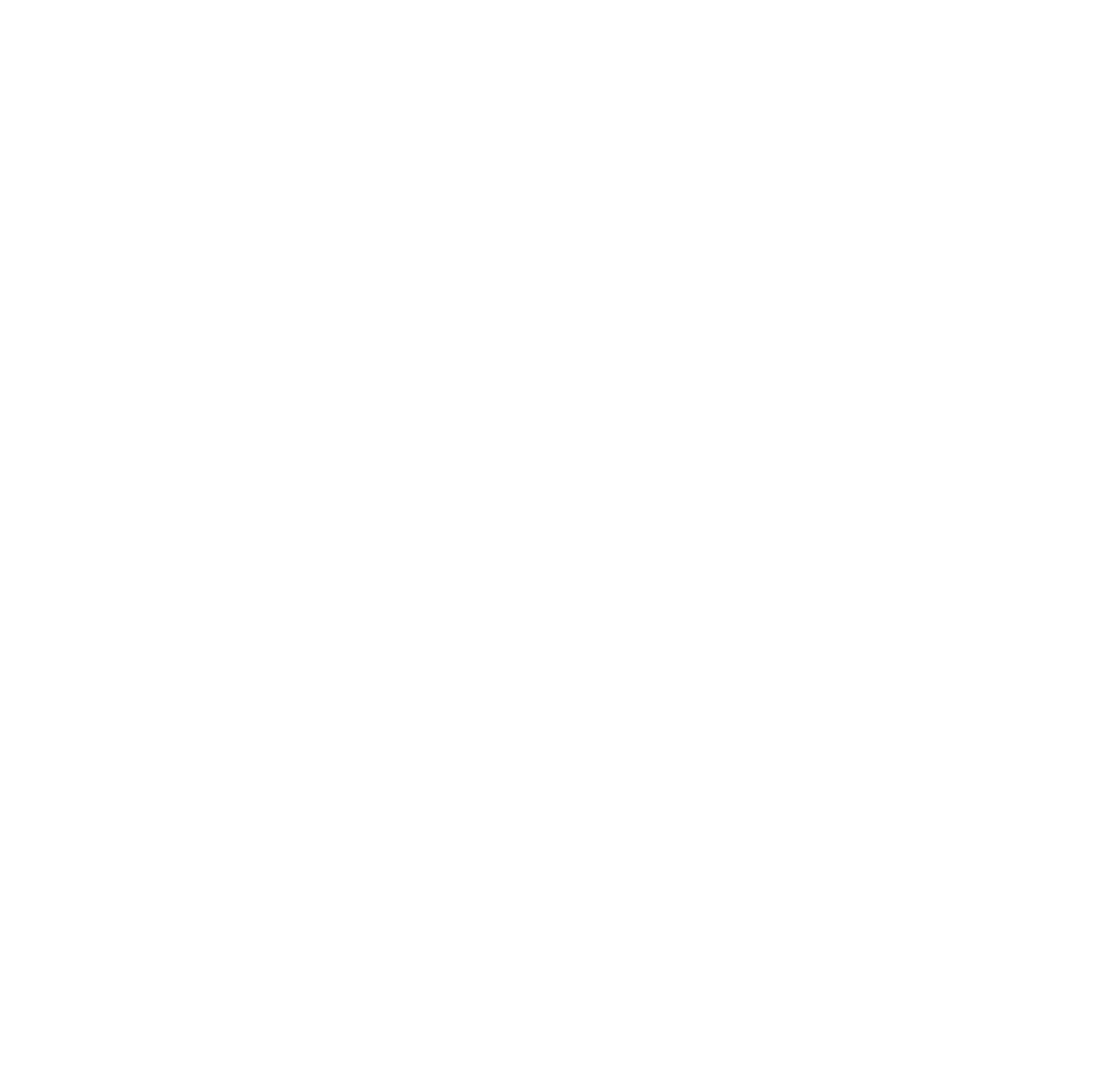
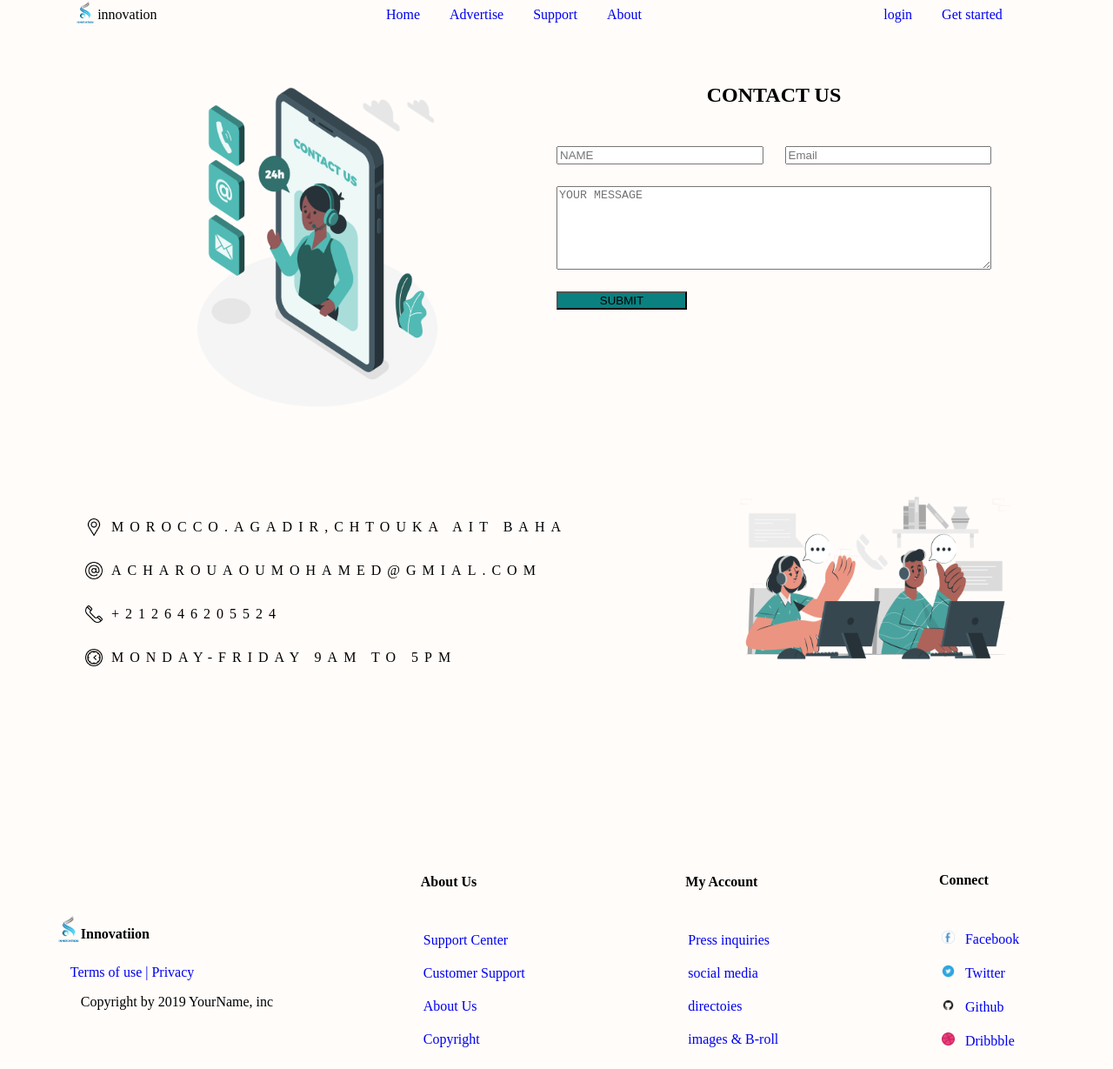
Before and after one commit to SimoAcharouaou777/Innovation_page-brief2, a plain HTML site: page Support.html in a window 1280 px wide. Shown: the whole page at 87% size. Before the commit the page ends 800 px from the top, so only its background shows below. Drawn offline with Linux system fonts and the light colour scheme.

Commit message:
support page is finished

```diff
--- a/Support.html
+++ b/Support.html
@@ -0,0 +1,119 @@
+<!DOCTYPE html>
+<html lang="en">
+
+<head>
+    <meta charset="UTF-8">
+    <meta name="description" content="Contact us=1.0">
+    <title>Support</title>
+    <link rel="stylesheet" href="innovation.css">
+</head>
+
+<body style="background-color: #fff5ed44;">
+    <header class="header">
+        <nav>
+            <div class="logo">
+                <img src="imgs/logo innovation.png" alt="logo">
+                <span>innovation</span>
+            </div>
+            <div class="navbar">
+                <ul>
+                    <li><a href="innovation.html">Home</a></li>
+                    <li><a href="#">Advertise</a></li>
+                    <li><a href="Support.html">Support</a></li>
+                    <li><a href="#">About</a></li>
+                </ul>
+            </div>
+
+            <div class="logstart">
+                <ul>
+                    <li><a href="#">login</a></li>
+                    <li><a href="#">Get started</a></li>
+                </ul>
+
+            </div>
+        </nav>
+    </header>
+
+</body>
+<section class="callus">
+    <img src="imgs/Contact us-amico.png" alt="">
+    <form>
+        <div class="support">
+            <h2>CONTACT US</h2>
+            <div>
+                <input class="supportname" type="name" id="name" placeholder="NAME">
+                <input class="supportemail" type="email" id="email" placeholder="Email">
+            </div>
+
+            <textarea name="YOUR MESSAGE" id="YOUR MESSAGE" cols="30" rows="10" placeholder="YOUR MESSAGE"></textarea>
+            <button class="supportbutton">SUBMIT</button>
+        </div>
+    </form>
+</section>
+<section class="ourcontacts">
+    <div class="allcontacts">
+        <div class="contacts">
+            <img src="imgs/placeholder.png" alt="Placeholder">
+            <p>MOROCCO.AGADIR,CHTOUKA AIT BAHA</p>
+        </div>
+        <div class="contacts">
+            <img src="imgs/arroba.png" alt="email addres">
+            <p>ACHAROUAOUMOHAMED@GMIAL.COM</p>
+        </div>
+        <div class="contacts">
+            <img src="imgs/telephone.png" alt="">
+            <p>+212646205524</p>
+        </div>
+        <div class="contacts">
+            <img src="imgs/wall-clock.png" alt="">
+            <p>MONDAY-FRIDAY 9AM TO 5PM</p>
+        </div>
+    </div>
+    <img src="imgs/Contact us-cuate.png" alt="">
+</section>
+<footer>
+    <div class="footer">
+        <div class="footerlogo">
+            <img src="imgs/logo innovation.png" alt="Logo innovation">
+            <h5>Innovatiion</h5>
+            <a href="#">Terms of use | Privacy</a><br>
+            <p>Copyright by 2019 YourName, inc</p>
+        </div>
+        <div>
+            <h5>About Us</h5>
+            <ul>
+                <li><a href="#">Support Center</a></li>
+                <li><a href="#">Customer Support</a></li>
+                <li><a href="#">About Us</a></li>
+                <li><a href="#">Copyright</a></li>
+
+            </ul>
+        </div>
+        <div>
+            <h5>My Account</h5>
+            <ul>
+                <li><a href="#">Press inquiries</a></li>
+                <li><a href="#">social media</a></li>
+                <li><a href="#">directoies</a></li>
+                <li><a href="#">images & B-roll</a></li>
+            </ul>
+
+
+        </div>
+        <div>
+            <h5>Connect</h5>
+            <ul>
+                <li><a href="#"> <img style="margin-right: 12px;" src="imgs/Faceboock-removebg-preview.png"
+                            alt="Faceboock logo">Facebook</a></li>
+                <li><a href="#"> <img style="margin-right: 12px;" src="imgs/Twitter-removebg-preview.png"
+                            alt="Twitter logo">Twitter</a></li>
+                <li><a href="#"><img style="margin-right: 12px;" src="imgs/GitHub-Mark-removebg-preview.png"
+                            alt="Github logo">Github</a></li>
+                <li><a href="#"><img style="margin-right: 12px;" src="imgs/dribbble2-removebg-preview.png"
+                            alt="dribbble logo">Dribbble</a></li>
+            </ul>
+        </div>
+    </div>
+</footer>
+
+</html>
--- a/innovation.css
+++ b/innovation.css
@@ -339,3 +339,66 @@ a {
     margin-top: -80px;
     padding-top: 80px;
 }
+.callus{
+    display: flex;
+    justify-content: center;
+    gap:100px;
+
+
+}
+.callus img{
+    width: 350px;
+    height: 400px;
+    margin-left: 50px;
+    margin-top: 50px;
+}
+.support{
+    margin-top:50px ;
+    display: grid;
+    gap: 25px;
+    width:500px;
+    text-align: center;
+}
+.support div{
+    display:grid;
+    grid-template-columns: 47.5% 47.5%;
+    gap:5%;
+
+}
+.support textarea{
+    height: 90px;
+}
+.support button{
+    align-self: flex-start;
+    background-color: #0A8080;
+    width:150px;
+    color:black;
+}
+.ourcontacts{
+    display: flex;
+    justify-content: space-around;
+}
+.ourcontacts img{
+    width: 350px;
+    height: 400px;
+
+}
+.allcontacts{
+    display: grid;
+    height: 200px;
+    margin-top: 110px;
+
+}
+.contacts{
+    display: flex;
+   height: 40px;
+   align-items: center;
+   gap: 10px;
+}
+.contacts img{
+    width:20px ;
+    height: 20px;
+}
+.contacts p{
+    letter-spacing: 7PX;
+}
```
Also changed, not shown: innovation.html (+9 -5 lines), imgs/Contact us-amico.png (added), imgs/Contact us-cuate.png (added), imgs/Decision fatigue-amico.png (added), imgs/Faceboock.png (deleted), imgs/GitHub-Mark.png (deleted), imgs/Mobile Marketing-bro.png (added), imgs/Questions-bro (1).png (added), imgs/Service 24_7-bro (1).png (added), imgs/Shrug-bro.png (added), imgs/Toggle-amico.png (added), imgs/Twitter.png (deleted), imgs/arroba.png (added), imgs/dribbble2.png (deleted), 3 more files.
